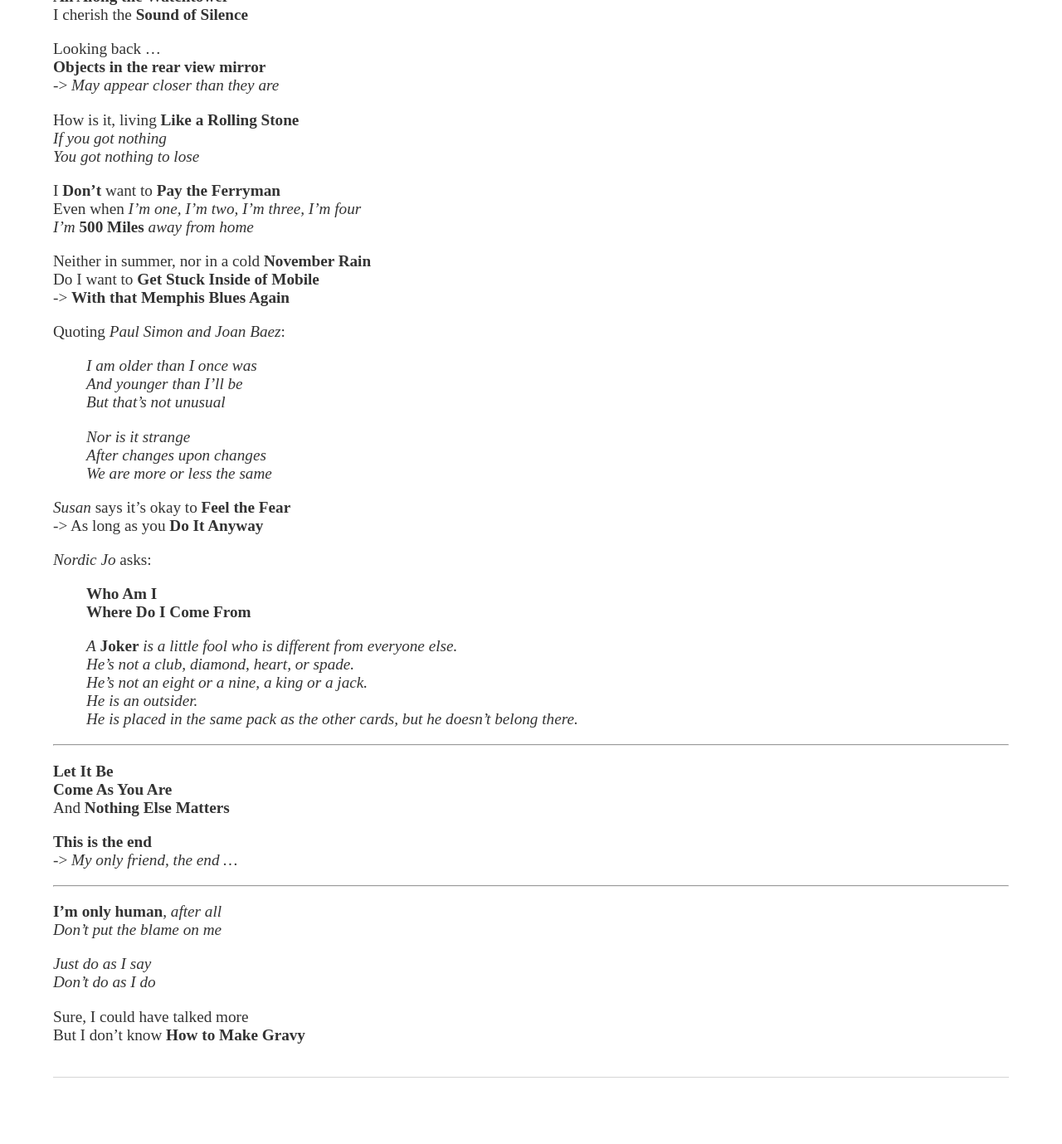
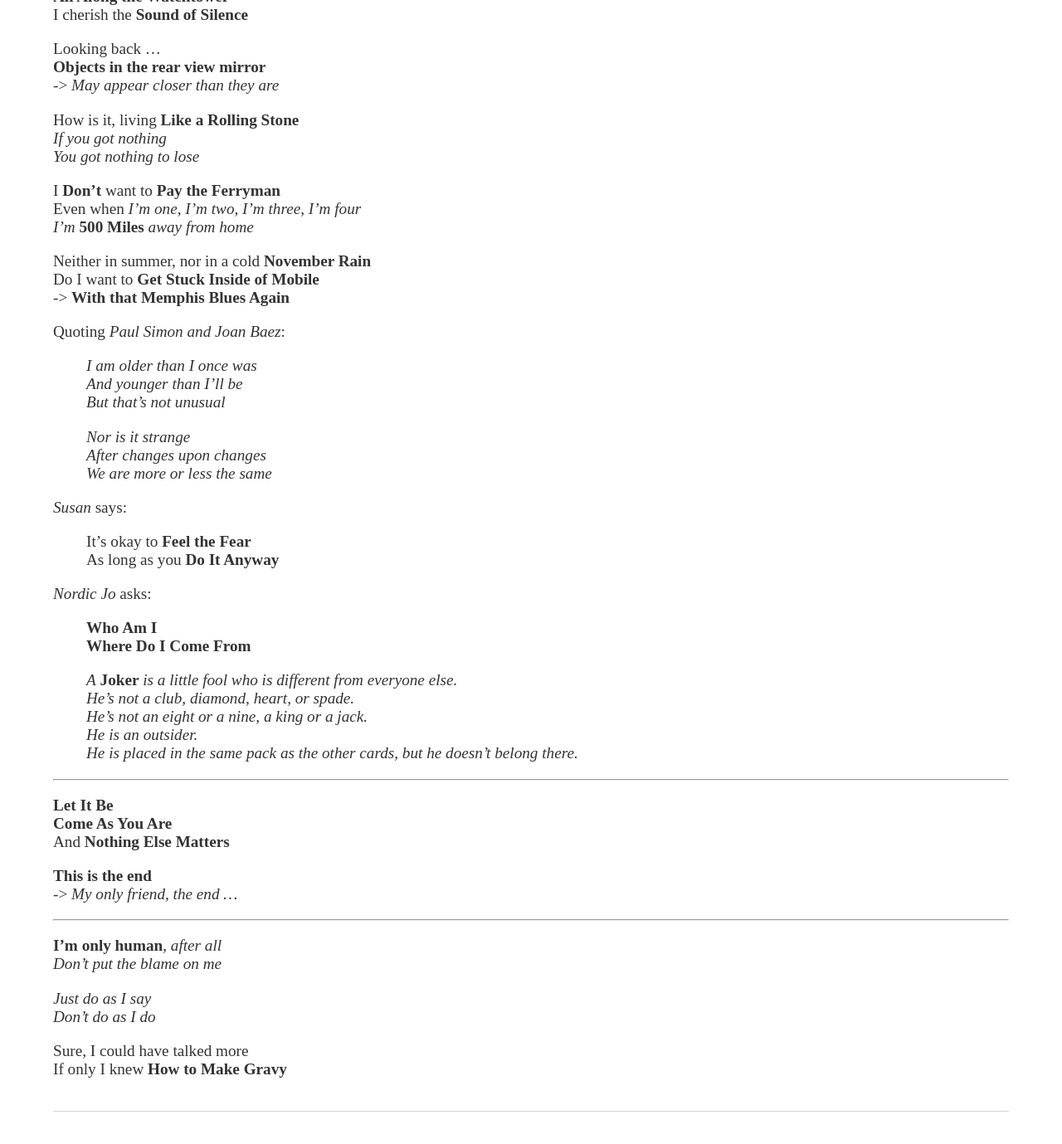
Before and after one commit to rudiverse/rudiverse.github.io, a Jekyll site: the page built from _posts/2025-10-16-Speechcraft-Speech-4.md, in a window 1280 px wide and 1400 px high, scrolled down 438 px. Shown: the top 1379 px of the window at 83% size. Built offline with Jekyll 4.4.1, drawn with Linux system fonts in a browser that asks for light colours.

Commit message:
Speech 4 again

```diff
--- a/_posts/2025-10-16-Speechcraft-Speech-4.md
+++ b/_posts/2025-10-16-Speechcraft-Speech-4.md
@@ -47,8 +47,9 @@ Quoting *Paul Simon and Joan Baez*:
 *After changes upon changes*
 *We are more or less the same*
 
-*Susan* says it's okay to **Feel the Fear**
--> As long as you **Do It Anyway**
+*Susan* says:
+> It's okay to **Feel the Fear**
+As long as you **Do It Anyway**
 
 *Nordic Jo* asks:
 > **Who Am I**
@@ -78,4 +79,4 @@ And **Nothing Else Matters**
 *Don't do as I do*
 
 Sure, I could have talked more
-But I don't know **How to Make Gravy**
+If only I knew **How to Make Gravy**
```
